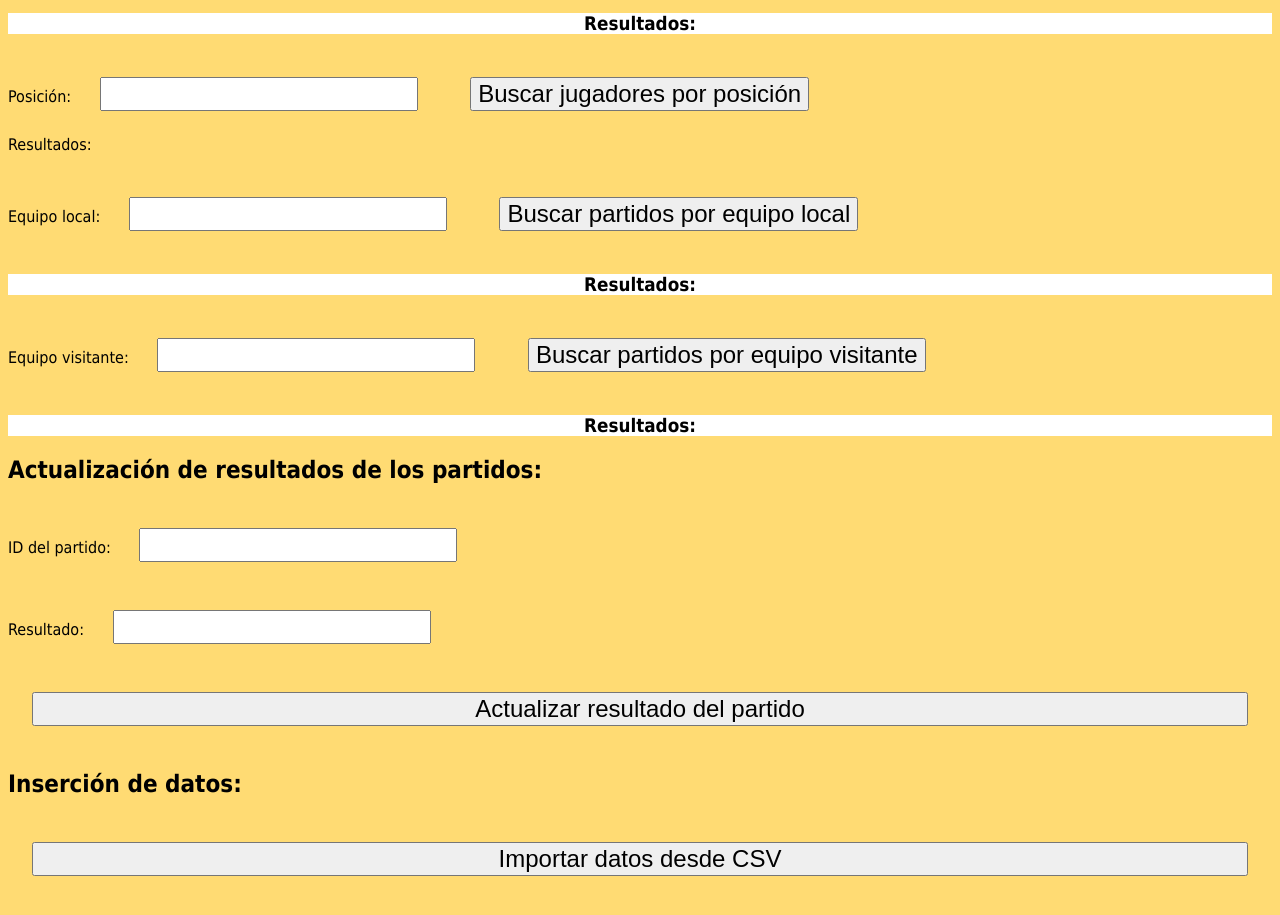
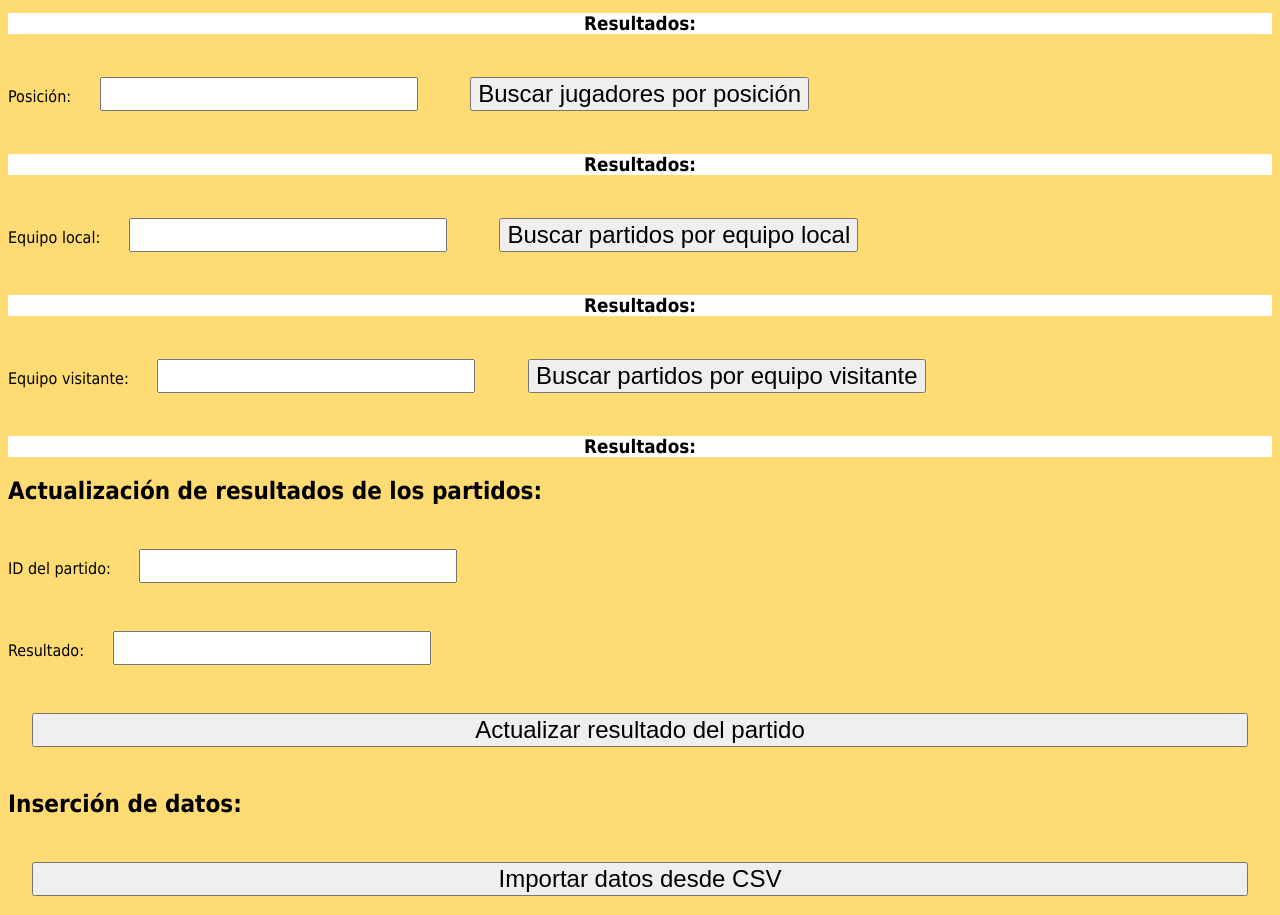
Before and after one commit to uo276514/SEW, a plain HTML site: page prueba7-3.htm in a window 1280 px wide. Shown: the part 1000-1915 px from the top of the page. Drawn offline with Linux system fonts and the light colour scheme.

Commit message:
Update prueba7-3.htm

```diff
--- a/prueba7-3.htm
+++ b/prueba7-3.htm
@@ -55,7 +55,7 @@
                 <label for='buscarJugadoresPorPosicion'>Posición: <input type='text' id='buscarJugadoresPorPosicion' name='buscarJugadoresPorPosicion' /></label>
                 <input type='submit' class='button' name='buscarPorPosicion' value='Buscar jugadores por posición' />
                 <section>
-                    <h3h3>Resultados:</h3>
+                    <h3>Resultados:</h3>
                     <p></p>
                 </section>
 
```
